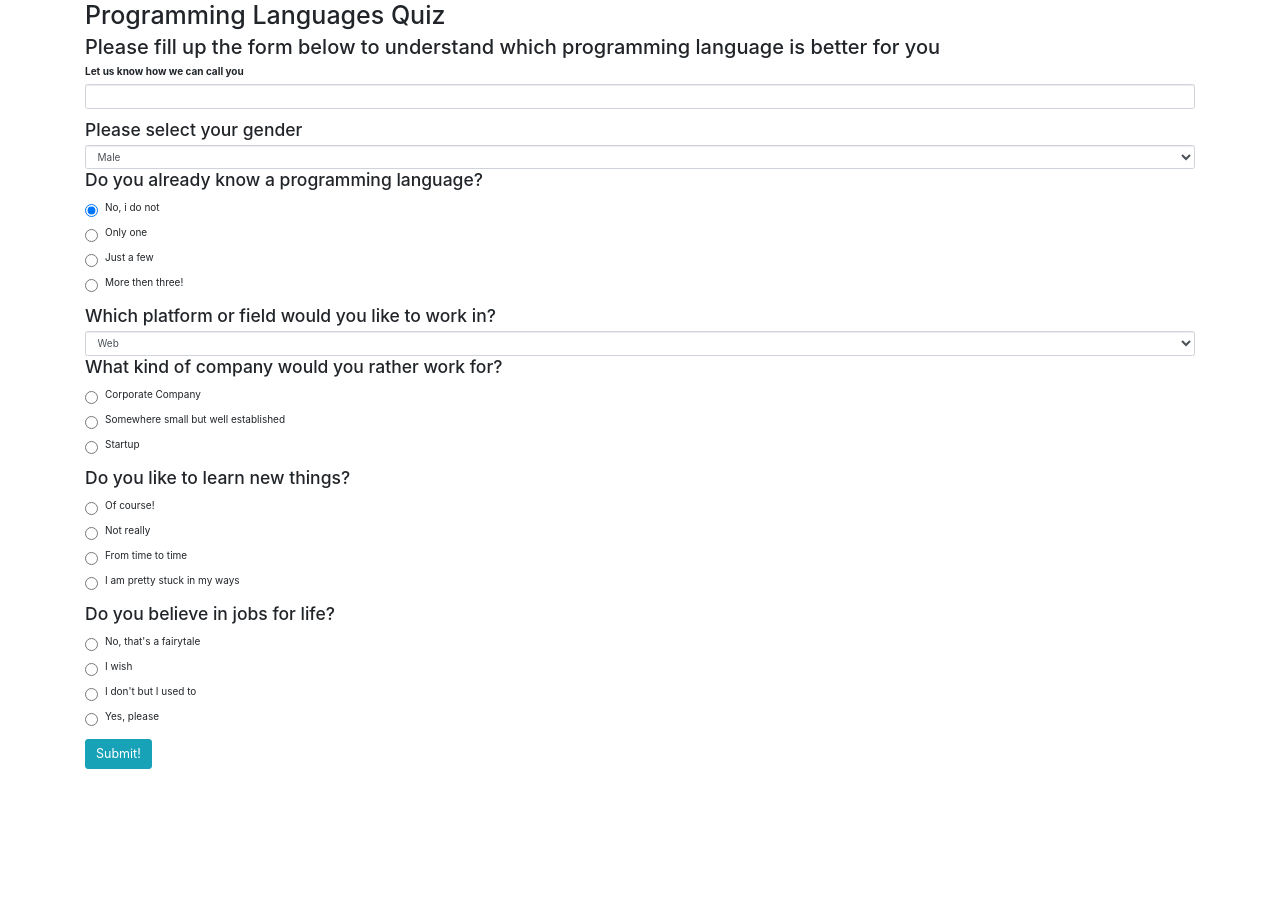
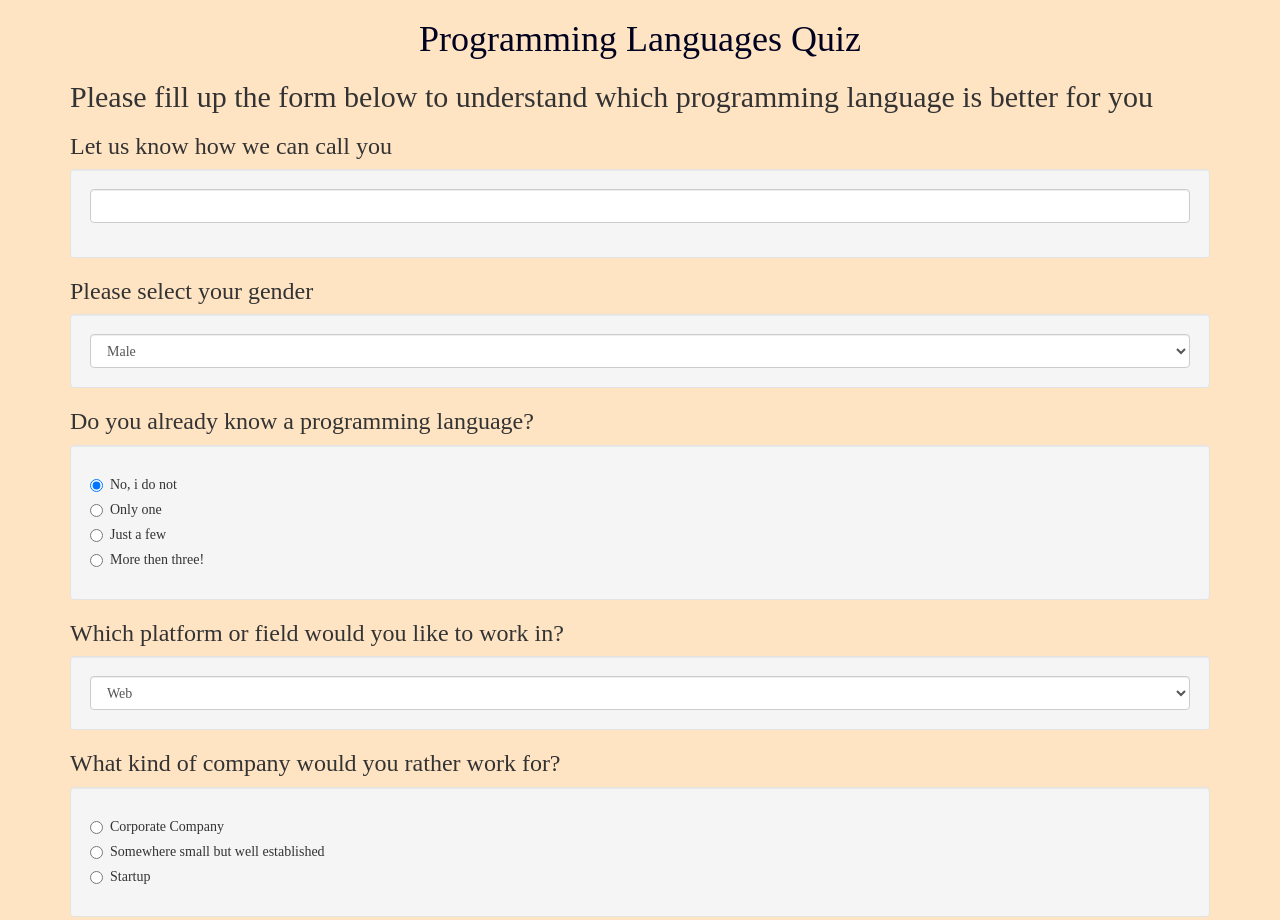
Before and after one commit to IvanLebedzeu/programming_language_suggester, a plain HTML site: page index.html in a window 1280 px wide. Shown: the top 920 px of the page. Before the commit the page ends 800 px from the top, so only its background shows below. Drawn offline with nearby package versions, Linux system fonts and the light colour scheme.

Commit message:
Some custom styles and bootstrap elements

```diff
--- a/css/styles.css
+++ b/css/styles.css
@@ -2,10 +2,27 @@ img {
   display: block;
   margin-left: auto;
   margin-right: auto;
+  border-radius: 50%;
+
   width: 50%;
-  height: 300px;
+  height: 400px;
+}
+
+body {
+  font-family: serif;
+  background-color: bisque;
+}
+
+h1 {
+  color: rgb(1, 1, 32);
+  text-align: left;
+  font-style: underline;
+  text-align: center;
 }
 
 .result {
+  text-align: center;
+}
+.result {
   display: none;
 }
--- a/index.html
+++ b/index.html
@@ -5,8 +5,6 @@
     <link href="css/styles.css" rel="stylesheet" type="text/css">
     <script src="js/jquery-3.4.1.js"></script>
     <script src="js/scripts.js"></script>
-    <link rel="stylesheet" href="https://stackpath.bootstrapcdn.com/bootstrap/4.3.1/css/bootstrap.min.css" integrity="sha384-ggOyR0iXCbMQv3Xipma34MD+dH/1fQ784/j6cY/iJTQUOhcWr7x9JvoRxT2MZw1T" crossorigin="anonymous">
-    <script src="https://stackpath.bootstrapcdn.com/bootstrap/4.3.1/js/bootstrap.min.js" integrity="sha384-JjSmVgyd0p3pXB1rRibZUAYoIIy6OrQ6VrjIEaFf/nJGzIxFDsf4x0xIM+B07jRM" crossorigin="anonymous"></script>
     <title>Programming Languages Quiz</title>
   </head>
   <body>
@@ -14,21 +12,26 @@
 
       <h1>Programming Languages Quiz</h1>
       <h2>Please fill up the form below to understand which programming language is better for you</h2>
+      <h3>Let us know how we can call you</h3>
       <form id = formOne>
+        <div class = "well">
           <div class = "form-group">
-          <label for = "user1">Let us know how we can call you</label>
             <input id = "user1" class = "form-control" type = "text">
+          </div>
         </div>
 
         <h3>Please select your gender</h3>
+        <div class = "well">
           <select class = "form-control" id = "gender">
             <option>Male</option>
             <option>Female</option>
             <option>Bigender</option>
             <option>I prefere not to answer</option>
           </select>
+        </div>
 
         <h3>Do you already know a programming language?</h3>
+        <div class = "well">
           <div class = "radio">
             <label>
               <input type = "radio" name = "anyLanguages" value = "No" checked>
@@ -53,16 +56,20 @@
               More then three!
             </label>
           </div>
+        </div>
 
         <h3>Which platform or field would you like to work in?</h3>
+        <div class = "well">
           <select class = "form-control" id = "work">
             <option>Web</option>
             <option>Mobile</option>
             <option>Enterprise</option>
             <option>Gaming</option>
           </select>
+        </div>
 
         <h3>What kind of company would you rather work for?</h3>
+        <div class = "well">
           <div class = "radio">
             <label>
               <input type = "radio" name = "company" value = "corporate">
@@ -81,8 +88,10 @@
               Startup
             </label>
           </div>
+        </div>
 
         <h3>Do you like to learn new things?</h3>
+        <div class = "well">
           <div class = "radio">
             <label>
               <input type = "radio" name = "newThings" value = "yes">
@@ -107,8 +116,10 @@
               I am pretty stuck in my ways
             </label>
           </div>
+        </div>
 
         <h3>Do you believe in jobs for life?</h3>
+        <div class = "well">
           <div class = "radio">
             <label>
               <input type = "radio" name = "jobs" value = "no">
@@ -132,6 +143,7 @@
               <input type = "radio" name = "jobs" value = "yes">
               Yes, please
             </label>
+          </div>
         </div>
         <button type = "submit" class = "btn btn-info btn-lg" id = "myBtn">Submit!</button>
       </form>
```
Lines whose indentation alone changed are shown as unchanged.
